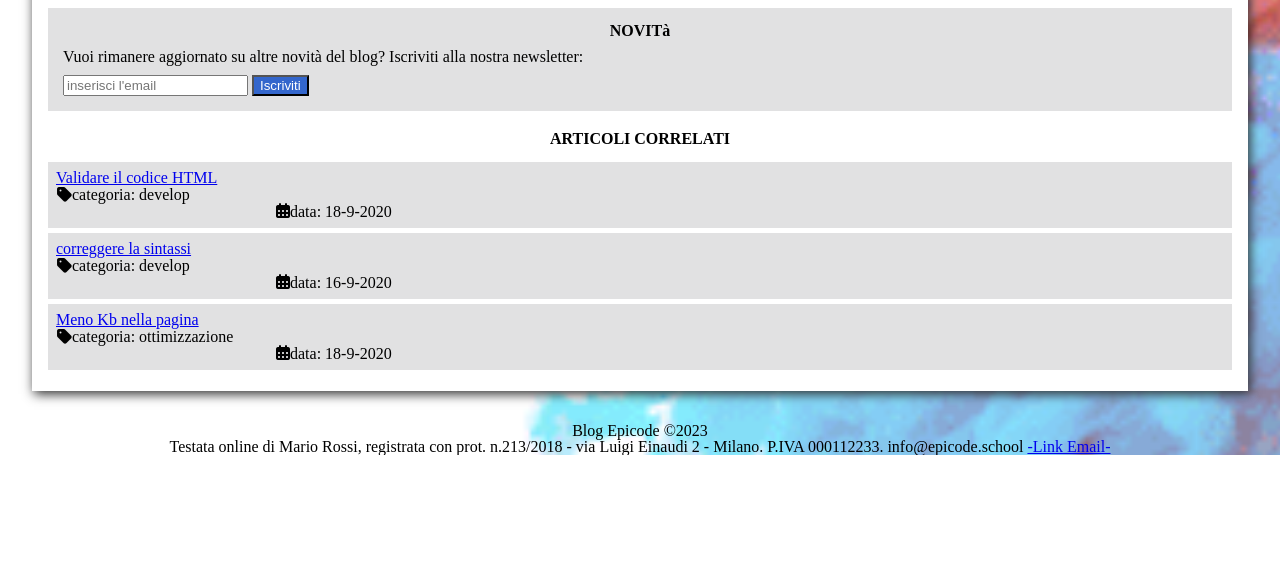
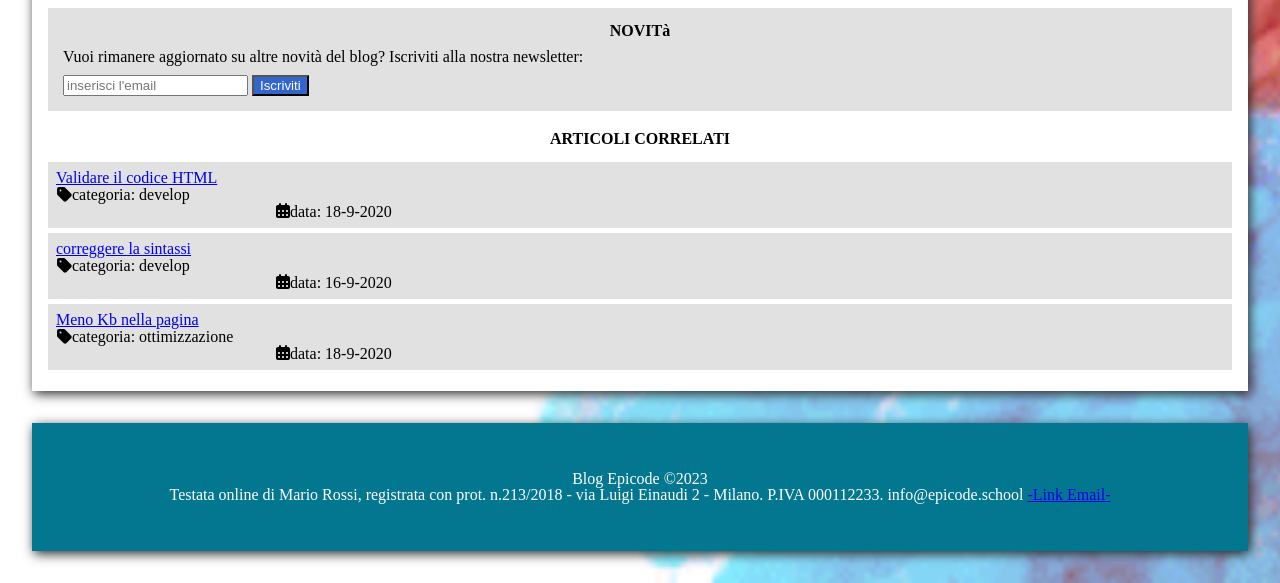
Before and after one commit to RacheleBurgio/epicode-esercizio-4-giorno-03-10-2024, a plain HTML site: page index.html in a window 1280 px wide. Shown: the part 1743-2326 px from the top of the page. Before the commit the page ends 2198 px from the top, so only its background shows below. Drawn offline with Linux system fonts and the light colour scheme.

Commit message:
altre cose che ho dimenticato

```diff
--- a/assets/css/style.css
+++ b/assets/css/style.css
@@ -154,3 +154,11 @@ p.parteterza {
 .areacorrelati > p {
   margin: 10px;
 }
+
+footer {
+  background-color: #047790;
+  padding: 3em;
+  margin: 2em;
+  box-shadow: 2px 3px 11px #2b2b2b;
+  color: white;
+}
--- a/index.html
+++ b/index.html
@@ -62,7 +62,8 @@
       <section class="parteseconda">
         <p>
           il testo dell'articolo dovrà essere formattato per identificare tutte
-          le parti da selezionare con i CSS. Perciò i passi saranno:
+          le parti da <span class="porpora"> selezionare con i CSS</span>.
+          Perciò i passi saranno:
         </p>
         <ol>
           <li>
```
